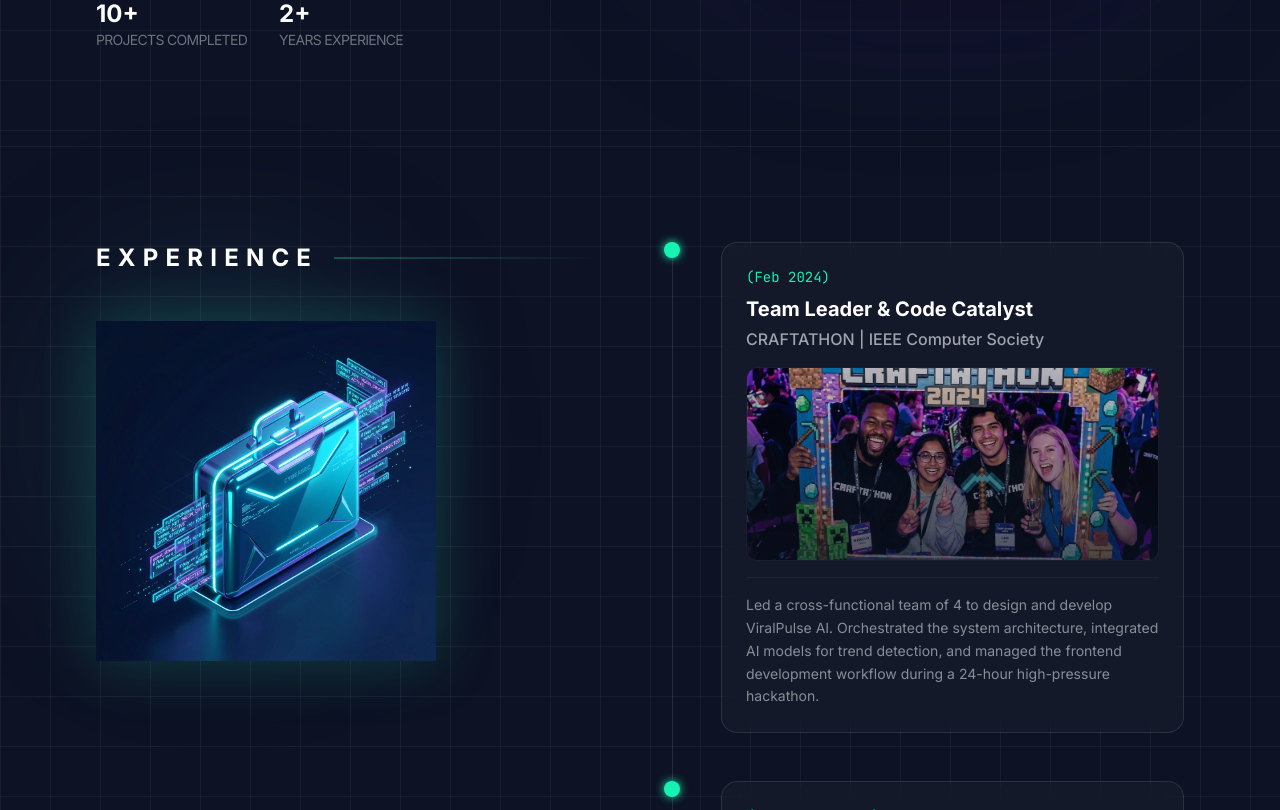
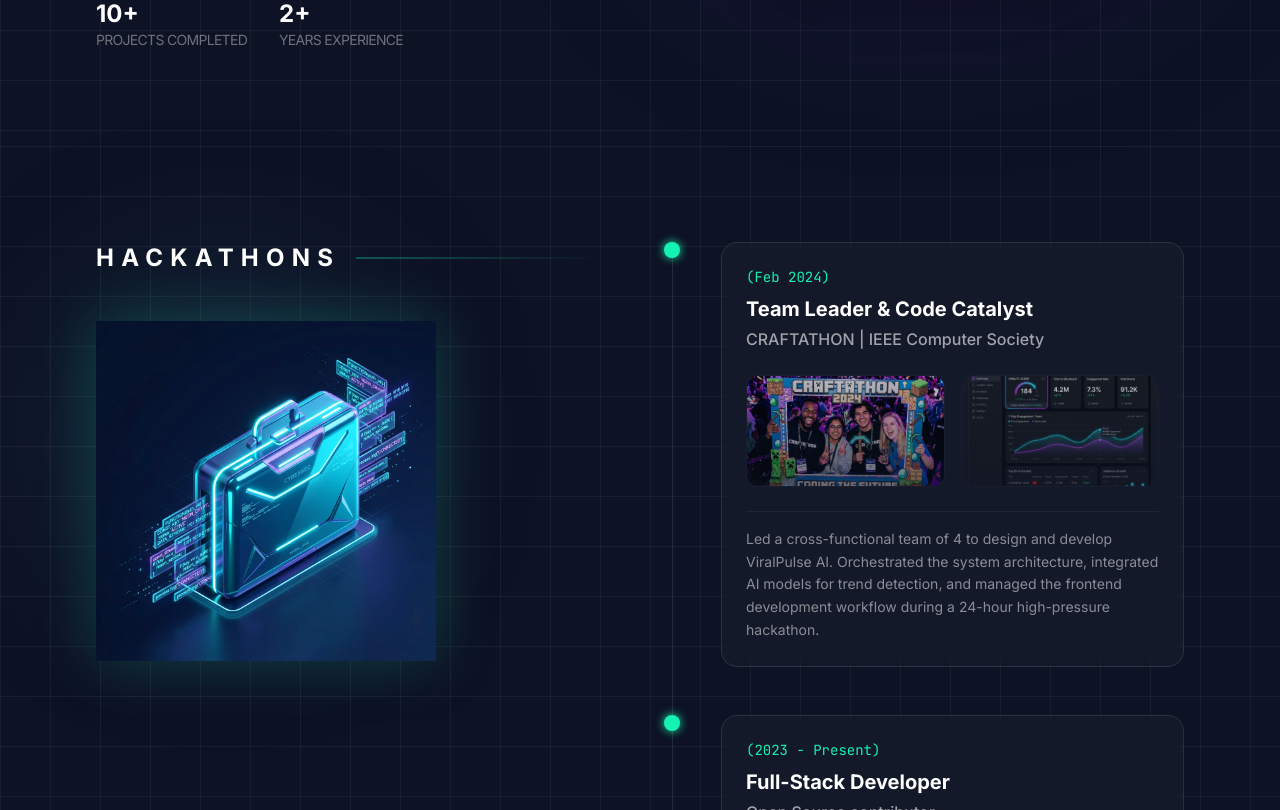
Before and after one commit to raunak2015/portfolio, a React (Vite) app: page / in a window 1280 px wide. Shown: the part 1370-2180 px from the top of the page. Built offline with nearby package versions, Linux system fonts and the light colour scheme; a web font is replaced by a local one.

Commit message:
refactor: rename Experience to Hackathons and update data structure

```diff
--- a/src/App.jsx
+++ b/src/App.jsx
@@ -4,7 +4,7 @@
 import About from "./components/About";
 import Skills from "./components/Skills";
 import Projects from "./components/Projects";
-import Experience from "./components/Experience";
+import Hackathons from "./components/Hackathons";
 import Education from "./components/Education";
 import Play from "./components/Play";
 import Contact from "./components/Contact";
@@ -61,7 +61,7 @@
         <main className="flex flex-col gap-0">
           <Hero />
           <About />
-          <Experience />
+          <Hackathons />
           <Skills />
           <Projects />
           <Education />
--- /dev/null
+++ b/src/components/Hackathons.jsx
@@ -0,0 +1,86 @@
+import React from "react";
+import { motion } from "framer-motion";
+import { hackathons } from "../constants";
+
+const HackathonCard = ({ hackathon }) => (
+  <div className="relative pl-12 pb-12 border-l border-white/10 last:pb-0">
+    {/* Dot */}
+    <div className="absolute left-[-9px] top-0 w-4 h-4 rounded-full bg-[#16f2b3] shadow-[0_0_10px_#16f2b3]"></div>
+
+    <div className="glass-container p-6 hover:border-[#16f2b3]/50 transition-all duration-300 group">
+      <span className="text-[#16f2b3] font-mono text-sm mb-2 block">{hackathon.duration}</span>
+      <h3 className="text-white text-xl font-bold group-hover:text-[#16f2b3] transition-colors">{hackathon.title}</h3>
+      <p className="text-white/60 mt-1 font-medium">{hackathon.company}</p>
+
+      {/* Images Gallery */}
+      {hackathon.images && hackathon.images.length > 0 && (
+        <div className={`mt-6 grid gap-4 ${hackathon.images.length === 1 ? 'grid-cols-1' : 'grid-cols-2'}`}>
+          {hackathon.images.map((img, idx) => (
+            <div key={idx} className="overflow-hidden rounded-xl bg-[#0d1224] border border-white/5 relative group/img aspect-video">
+              <motion.img
+                whileHover={{ scale: 1.1 }}
+                transition={{ duration: 0.4 }}
+                src={img}
+                className="w-full h-full object-cover opacity-80 group-hover/img:opacity-100 transition-opacity"
+                alt={`${hackathon.title} view ${idx + 1}`}
+              />
+              <div className="absolute inset-0 bg-gradient-to-t from-[#0d1224] to-transparent opacity-40"></div>
+            </div>
+          ))}
+        </div>
+      )}
+
+      {hackathon.description && (
+        <p className="text-white/50 mt-6 text-sm leading-relaxed border-t border-white/5 pt-4">
+          {hackathon.description}
+        </p>
+      )}
+    </div>
+  </div>
+);
+
+const Hackathons = () => {
+  return (
+    <section id="hackathons" className="py-24 px-6 sm:px-12 lg:px-24 bg-grid">
+      <div className="max-w-7xl mx-auto grid grid-cols-1 lg:grid-cols-2 gap-16 items-start">
+
+        {/* Left Column: Illustration & Title */}
+        <div className="sticky top-32">
+           <div className="flex items-center gap-4 mb-8">
+            <h2 className="text-white text-2xl font-bold uppercase tracking-[0.3em]">
+              Hackathons
+            </h2>
+            <div className="h-[2px] flex-1 bg-gradient-to-r from-[#16f2b3] to-transparent opacity-30"></div>
+          </div>
+
+          <div className="flex justify-center lg:justify-start">
+             <motion.img
+                initial={{ y: 15 }}
+                animate={{ y: -15 }}
+                transition={{
+                  duration: 2.5,
+                  repeat: Infinity,
+                  repeatType: "reverse",
+                  ease: "easeInOut"
+                }}
+                src="/assets/experience-3d.png"
+                className="w-full max-w-[340px] drop-shadow-[0_0_30px_rgba(22,242,179,0.2)] filter brightness-110"
+                alt="Hackathon Illustration"
+             />
+             <div className="w-64 h-64 bg-gradient-to-br from-[#16f2b3]/20 to-[#7c3aed]/20 rounded-full blur-[100px] absolute -z-10"></div>
+          </div>
+        </div>
+
+        {/* Right Column: Timeline */}
+        <div className="flex flex-col">
+          {hackathons.map((hack, idx) => (
+            <HackathonCard key={idx} hackathon={hack} />
+          ))}
+        </div>
+
+      </div>
+    </section>
+  );
+};
+
+export default Hackathons;
--- a/src/constants/index.js
+++ b/src/constants/index.js
@@ -21,8 +21,8 @@
         title: "About",
     },
     {
-        id: "experience",
-        title: "Experience",
+        id: "hackathons",
+        title: "Hackathons",
     },
     {
         id: "skills",
@@ -108,14 +108,14 @@
     },
 ];
 
-export const experiences = [
+export const hackathons = [
   {
     id: 1,
     title: "Team Leader & Code Catalyst",
     company: "CRAFTATHON | IEEE Computer Society",
     duration: "(Feb 2024)",
     description: "Led a cross-functional team of 4 to design and develop ViralPulse AI. Orchestrated the system architecture, integrated AI models for trend detection, and managed the frontend development workflow during a 24-hour high-pressure hackathon.",
-    image: hackathonTeamImg,
+    images: [hackathonTeamImg, viralPulseImg],
   },
   {
     id: 2,
```
